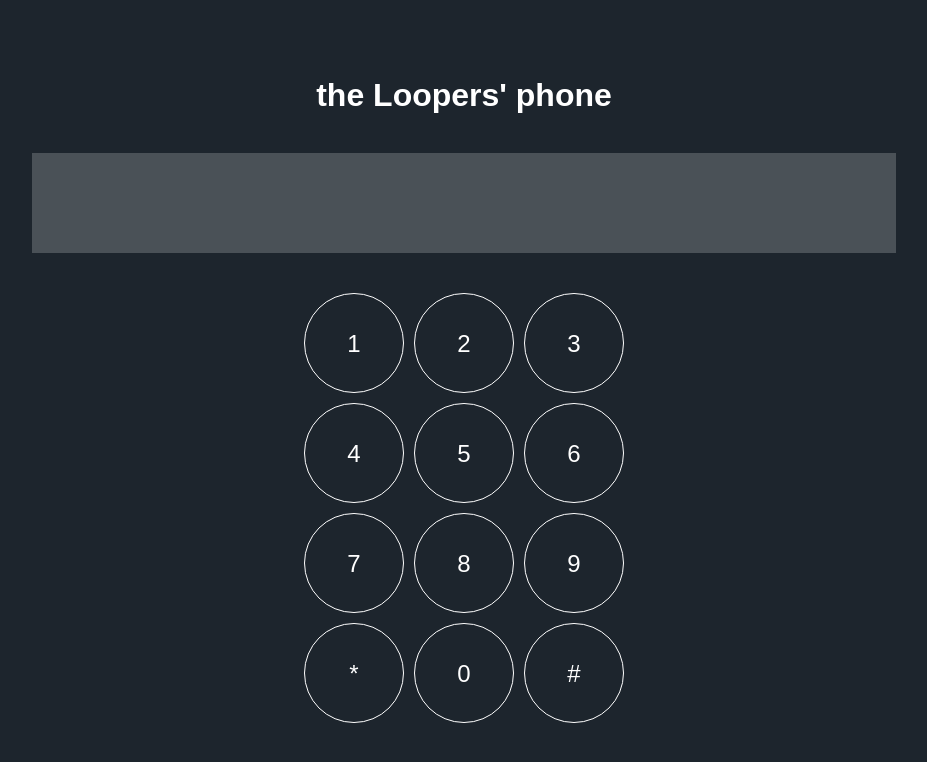
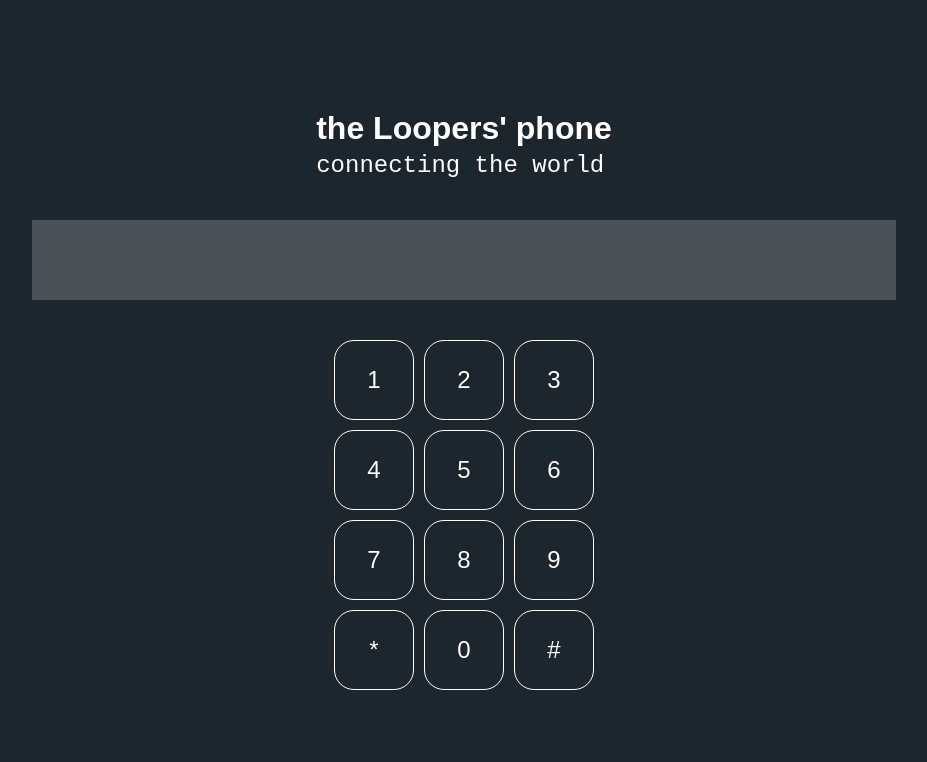
Before and after one commit to msudomoikin/theloopers-phone, a website built with Vite: page index.html in a window 1280 px wide. Shown: the whole page, without its empty margins (176-1103 px from the left). Built offline with nearby package versions, Linux system fonts and the light colour scheme.

Commit message:
styles wip

```diff
--- a/index.html
+++ b/index.html
@@ -11,7 +11,10 @@
   <main>
     <div class="container">
       <div class="phone">
-        <h1 class="phone__title">the Loopers' phone</h1>
+        <div class="phone__title-wrapper">
+          <h1 class="phone__title">the Loopers' phone</h1>
+          <h2 class="phone__subtitle">connecting the world</h2>
+        </div>
         <div class="phone__screen"></div>
         <ul class="phone__buttons">
           <li class="phone__button"><span class="phone__button-text">1</span></li>
--- a/src/scss/blocks/_phone.scss
+++ b/src/scss/blocks/_phone.scss
@@ -7,14 +7,28 @@
     flex-grow: 1;
     gap: 40px;
 
+    &__title-wrapper {
+        display: flex;
+        flex-direction: column;
+        align-items: flex-start;
+        gap: 5px;
+    }
 
     &__title {
         margin: 0;
     }
 
+    &__subtitle {
+        font-size: 24px;
+        font-family: monospace;
+        font-weight: lighter;
+        margin: 0;
+    }
+
+
     &__screen {
         width: 80%;
-        height: 100px;
+        height: 80px;
         background-color: $color-trout;
 
         @include vp-767 {
@@ -24,7 +38,7 @@
 
     &__buttons {
         display: grid;
-        grid-template-columns: repeat(3, 100px);
+        grid-template-columns: repeat(3, 80px);
         gap: 10px;
         padding: 0;
         margin: 0;
@@ -41,7 +55,7 @@
         display: flex;
         justify-content: center;
         align-items: center;
-        border-radius: 100%;
+        border-radius: 20px;
         border: 1px solid $color-white;
         cursor: pointer;
 
```
